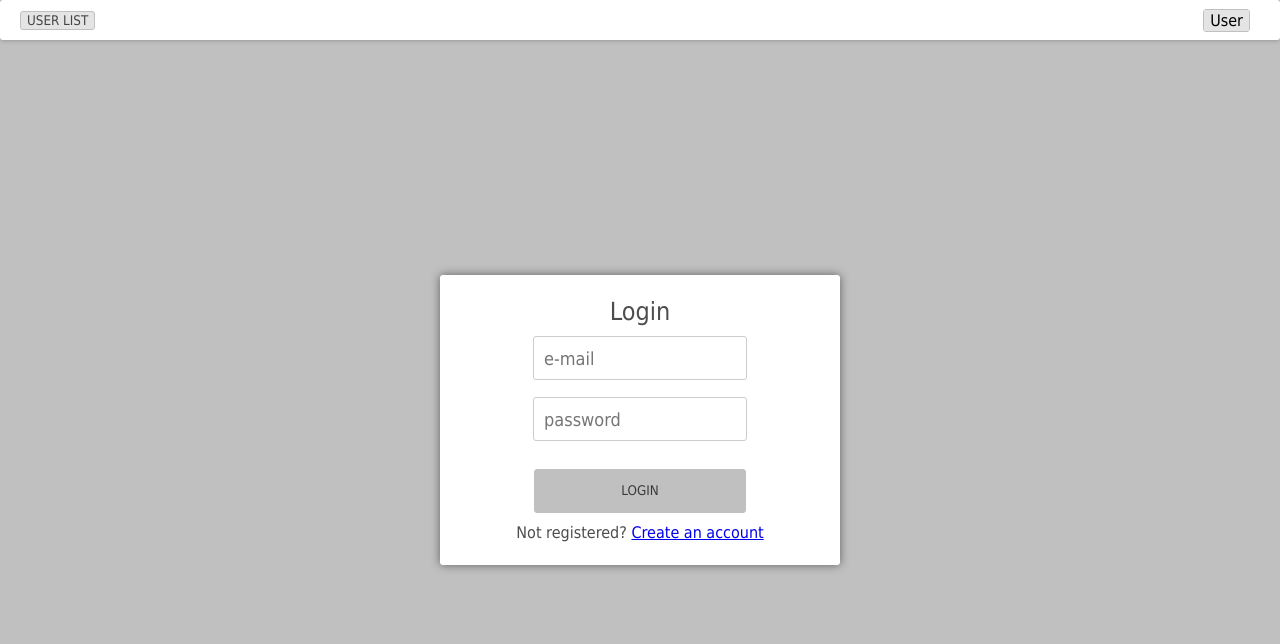
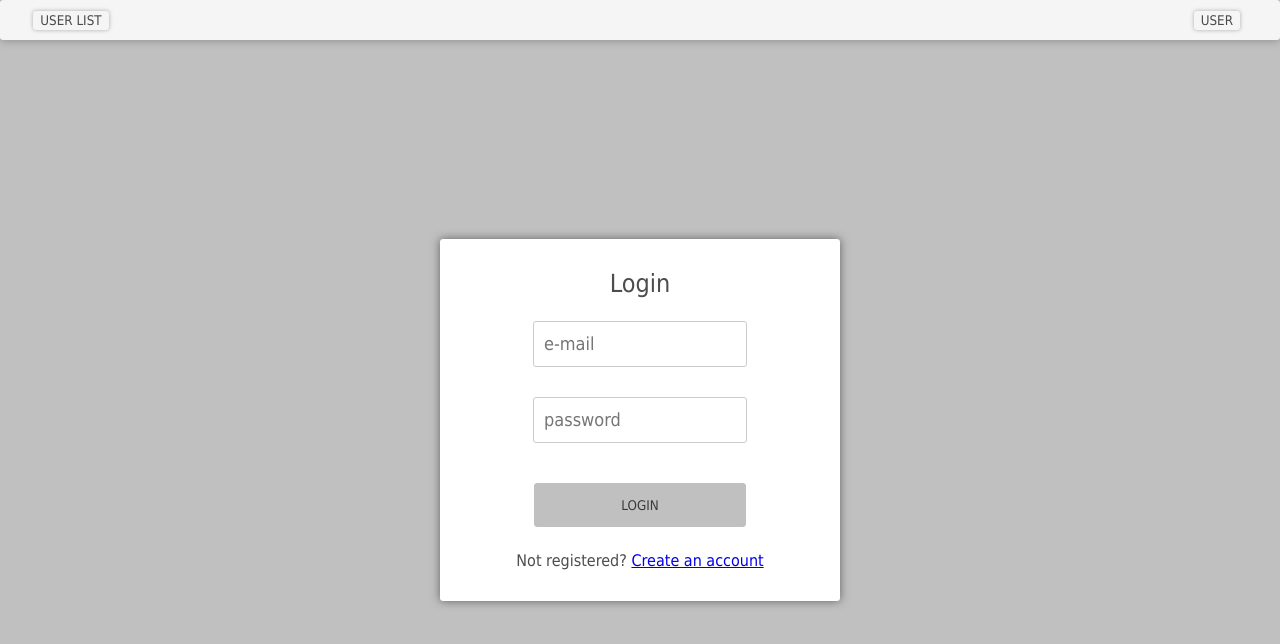
Before and after one commit to A-Grebennikov/Registration-Login, a React (Create React App) app: page /login in a window 1280 px wide. Shown: the top 644 px of the page. Built offline with nearby package versions, Linux system fonts and the light colour scheme; sample sign-in values are in the browser's storage.

Commit message:
added upload img

```diff
--- a/src/components/Header/index.js
+++ b/src/components/Header/index.js
@@ -1,14 +1,6 @@
 import React from "react";
 
 export default class Header extends React.Component {
-
-  // login = () => {
-  //   this.props.history.push('/login');
-  // }
-
-  // registration = () => {
-  //   this.props.history.push('/registration')
-  // }
 
   logout = () => {
     this.props.handleLogin(false);
@@ -27,36 +19,23 @@ export default class Header extends React.Component {
 }
 
 const Loginned = ({ logout, history }) => {
-  return <div className="header-loginned">
-    <input type="button" className="user-list_button" onClick={() => history.push('/users')} value="User list" />
-    {/* <div>
-      <input type="button" className="user-list_button right" onClick={logout} value="Logout" />
-      <input type="button" className="user-list_button" onClick={() => history.push('/profile/me')} value="Profile" />
-    </div> */}
-
-
-    <div className="dropdown nav">
-    <button className="dropbtn">User</button>
-    <div className="dropdown-content">
-      <div className="column">
-      <input type="button" className="user-list_button right" onClick={logout} value="Logout" />
-      <input type="button" className="user-list_button" onClick={() => history.push('/profile/me')} value="Profile" />
+  return <div className="header justify-betwen align-items_center">
+    <input type="button" className="header_button button_left" onClick={() => history.push('/users')} value="User list" />
+    <div className="dropdown button_right">
+      <input type="button" className="header_button" value="user" />
+      <div className="dropdown-content">
+        <div className="column">
+          <input type="button" className="header_button margin_middle size_dropdown_item" onClick={logout} value="Logout" />
+          <input type="button" className="header_button margin_middle size_dropdown_item" onClick={() => history.push('/profile/me')} value="Profile" />
+        </div>
       </div>
-      {/* <a href="#">Profile</a>
-      <a href="#">Logout</a> */}
     </div>
-  </div>
-
-
-
   </div>
 }
 
-const NotLoginned = ({ login, registration, history }) => {
-  return <div className="header-not-login">
-    <input type="button" className="input_button" onClick={() => history.push('/login')} value="Sign in" />
-    <input type="button" className="input_button" onClick={() => history.push('/registration')} value="Registration" />
-    {/* <input type="button" className="input_button" onClick={() => { login() }} value="Sign in" />
-    <input type="button" className="input_button" onClick={() => { registration() }} value="Registration" /> */}
+const NotLoginned = ({ history }) => {
+  return <div className="header  justify-end align-items_center">
+    <input type="button" className="header_button button_right" onClick={() => history.push('/login')} value="Sign in" />
+    <input type="button" className="header_button button_right" onClick={() => history.push('/registration')} value="Registration" />
   </div>
 }
--- a/src/components/UserList/index.js
+++ b/src/components/UserList/index.js
@@ -44,7 +44,7 @@ export default class UserList extends React.Component {
     return this.state.usernames.map(item => (
       <div key={createID()} className="profile-users" onClick={() => { this.showUserProfile(item._id) }}>
         <div>
-          <img className="logo-profile" src="http://s1.iconbird.com/ico/2013/11/504/w128h1281385326502profle.png" alt='some value' />
+          <img className="logo-profile" src={item.avatar} alt='some value' />
         </div>
         <div className="users-data">
           <span className="users-data__name">{item.name}</span>
--- a/src/components/UserProfile/index.js
+++ b/src/components/UserProfile/index.js
@@ -9,6 +9,7 @@ export default class Userprofile extends React.Component {
     this.state = {
       userData: [],
       id: this.props.match.params.id,
+      isLoaded: false,
     };
   }
 
@@ -21,7 +22,7 @@ export default class Userprofile extends React.Component {
       }
     )
       .then(response => {
-        this.setState({ userData: response.data });
+        this.setState({ userData: response.data, isLoaded: true });
       })
       .catch((err) => {
         console.log('err', err)
@@ -33,10 +34,14 @@ export default class Userprofile extends React.Component {
   }
 
   render() {
+    const { isLoaded } = this.state;
+    if (!isLoaded) {
+      return <h1>Loading...</h1>
+    }
     return (
       <div className="user-profile-container">
         <div className="header__userProfile-container">
-          <img className="header__logo-profile" src="http://s1.iconbird.com/ico/2013/11/504/w128h1281385326502profle.png" alt='some value' />
+          <img className="header__logo-profile" src={this.state.userData.avatar} alt='some value' />
           <h1 className="headline__header__userProfile-container">Personal data</h1>
           <div>
             <input type="button" className="header__back-button" onClick={() => { this.showUserList() }} />
--- a/src/styles/Header/index.css
+++ b/src/styles/Header/index.css
@@ -1,98 +1,56 @@
-.header-not-login {
-  margin-top: 0px;
+.header {
   width: 100%;
   height: 5%;
   font-family: inherit;
-  font-size: 16px;
-  border-radius: 3px;
-  background-color: rgb(255, 255, 255);
-  box-shadow: 0 0 5px rgba(0,0,0,0.3);
+  border-radius: 0.2em;
+  background-color: rgb(245, 245, 245);
+  box-shadow: 0 0 0.6em rgba(0,0,0,0.3);
   display: flex;
-  justify-content: flex-end;
   align-items: center;
 }
 
-.header-loginned {
-  margin-top: 0px;
-  width: 100%;
-  height: 5%;
-  font-family: inherit;
-  font-size: 16px;
-  border-radius: 3px;
-  background-color: rgb(255, 255, 255);
-  box-shadow: 0 0 5px rgba(0,0,0,0.3);
-  display: flex;
-  justify-content: space-between;
-  align-items: center;
-}
-
-.input_button {
+.header_button {
   text-transform: uppercase;
-  background-color: #C0C0C0;
-  border: 1px solid #C0C0C0;
-  border-radius: 3px;
-  font-family: inherit;
-  margin-right: 40px;
-  color: rgba(1,1,1,0.7);
-  cursor: pointer;
-}
-
-.user-list_button {
-  text-transform: uppercase;
-  background-color: rgb(228, 228, 228);
-  border: 1px solid #C0C0C0;
-  border-radius: 3px;
+  background-color: rgb(245, 245, 245);
+  border: 0.1em solid rgb(245, 245, 245);
+  box-shadow: 0 0 0.3em rgba(0,0,0,0.3);
+  border-radius: 0.2em;
   font-family: inherit;
   color: rgba(1,1,1,0.7);
   cursor: pointer;
-  margin: 0 20px;
+  transition: background-color 0.5s
 }
 
-
-
-.nav {
-  background-color: rgb(228, 228, 228);
-  border: 1px solid #C0C0C0;
-  border-radius: 3px;
-  font-family: inherit;
-  color: rgba(1,1,1,0.7);
-  cursor: pointer;
-  margin: 0 30px;
+.button_right {
+  margin-right: 2.5em;
 }
 
-.a {
-  font-size: 16px;
-  text-align: center;
-  padding: 14px 16px;
+.button_left {
+  margin: 0 2.5em;
 }
 
-.dropbtn {
-  font-size: 16px;
-  border: none;
-  outline: none;
-  background-color: inherit;
-  font-family: inherit;
+.margin_middle {
+  margin: 0.3em;
+}
+
+.size_dropdown_item {
+  text-align: center;
+  padding: 0.5em 1.5em;
 }
 
 .dropdown-content {
-  border-radius: 3px;
+  border-radius: 0.2em;
   display: none;
   position: absolute;
-  right: 30px;
-  background-color: #f9f9f9;
-  min-width: 70px;
-  box-shadow: 0px 8px 16px 0px rgba(0,0,0,0.2);
+  right: 2.5em;
+  top: 2.2em;
+  background-color: rgb(245, 245, 245);
+  box-shadow: 0 0 0.3em rgba(0,0,0,0.3);
 }
 
-.dropdown-content a {
-  color: black;
-  text-decoration: none;
-  display: block;
-  text-align: left;
-}
-
-.dropdown-content a:hover {
-  background-color: #ddd;
+.header_button:hover {
+  background-color: #C0C0C0;
+  border: 0.1em solid #C0C0C0;
 }
 
 .dropdown:hover .dropdown-content {
--- a/src/styles/Login/index.css
+++ b/src/styles/Login/index.css
@@ -1,16 +1,15 @@
 .loginForm-container {
   font-family: tahoma;
-  font-size: 16px;
-  width: 400px;
-  height: 250px;
+  width: 25em;
+  height: 20em;
   background-color: #FFFFFF;
-  border-radius: 3px;
-  box-shadow: 0 0 10px rgba(0,0,0,0.5);
+  border-radius: 0.2em;
+  box-shadow: 0 0 0.6em rgba(0,0,0,0.5);
   display: flex;
   flex-direction: column;
   flex-wrap: nowrap;
   justify-content: space-around;
   align-items: center;
-  padding: 20px 0;
+  padding: 1.3em 0;
   color: rgba(1,1,1,0.7);
 }
--- a/src/styles/Registration/index.css
+++ b/src/styles/Registration/index.css
@@ -1,17 +1,15 @@
 .registrationForm-container {
   font-family: Tahoma;
-  font-size: 16px;
-  font-family: Tahoma;
-  width: 400px;
-  height: 420px;
+  width: 25em;
+  height: 25em;
   background-color: #FFFFFF;
-  border-radius: 3px;
-  box-shadow: 0 0 10px rgba(0,0,0,0.5);
+  border-radius: 0.2em;
+  box-shadow: 0 0 0.6em rgba(0,0,0,0.5);
   display: flex;
   flex-direction: column;
   flex-wrap: nowrap;
   justify-content: space-around;
   align-items: center;
-  padding: 20px 0;
+  padding: 1.3em 0;
   color: rgba(1,1,1,0.7);
 }
--- a/src/styles/UserList/index.css
+++ b/src/styles/UserList/index.css
@@ -90,6 +90,8 @@
 .logo-profile {
   width: 50px;
   height: 50px;
+  object-fit:cover;
+  border-radius:50%;
 }
 
 .logo-email {
--- a/src/styles/common/index.css
+++ b/src/styles/common/index.css
@@ -2,14 +2,15 @@
   display: flex;
   justify-content: center;
   flex-direction: column;
-  margin: 5px 0;
+  margin: 0.3em 0;
 }
 
 .commonForm__input {
   border: 1px solid #cccccc;
   border-radius: 3px;
   outline: none;
-  height: 40px;
+  /* height: 40px; */
+  height: 2.3em;
   width: 200px;
   color: #cccccc;
   font-size: 18px;
@@ -74,6 +75,15 @@
   justify-content: center;
 }
 
+.justify-end {
+  display: flex;
+  justify-content: flex-end;
+}
+
 .justify-betwen {
   justify-content: space-between;
 }
+
+.align-items_center {
+  align-items: center;
+}
```
Also changed, not shown: src/components/PrivateProfile/index.js (+42 -19 lines).
